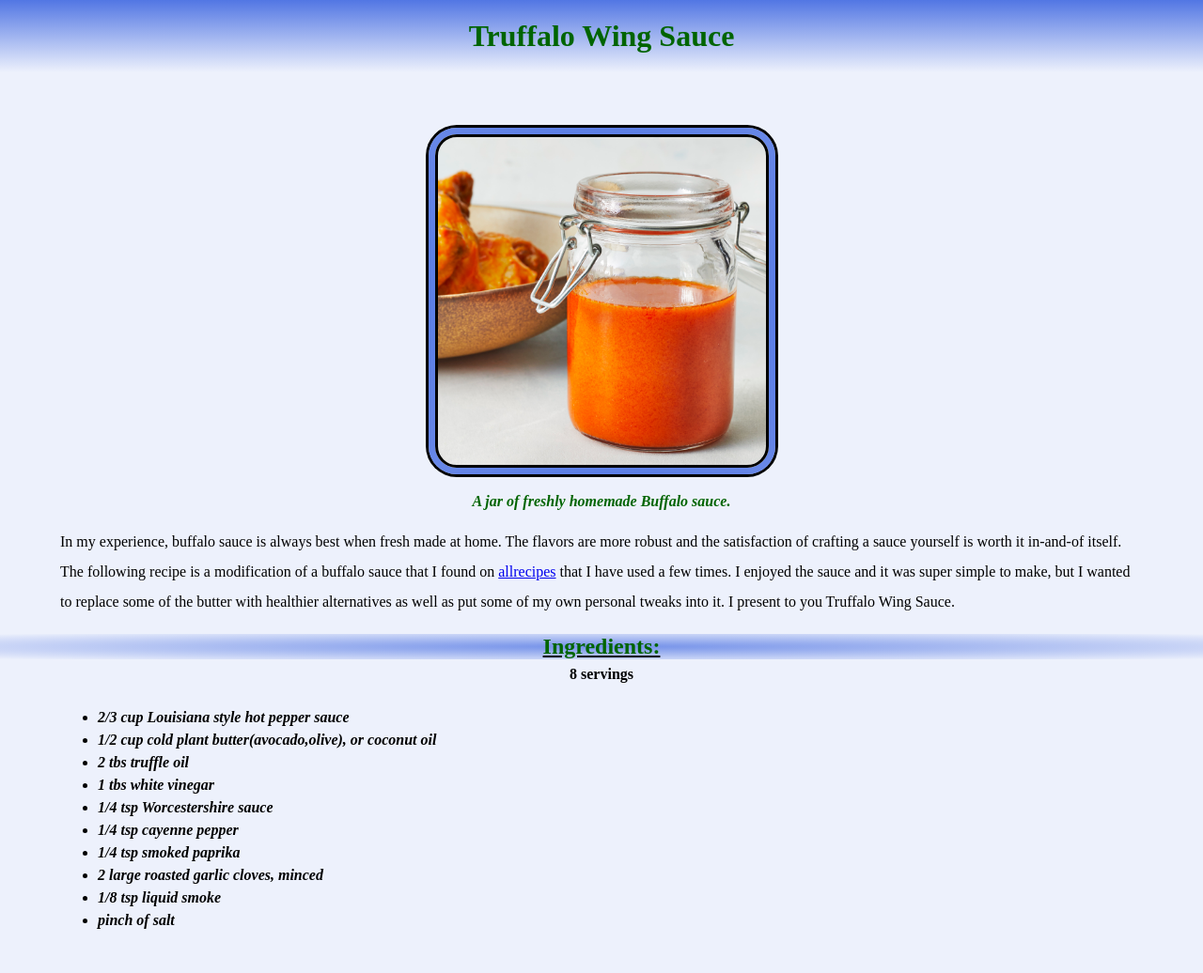
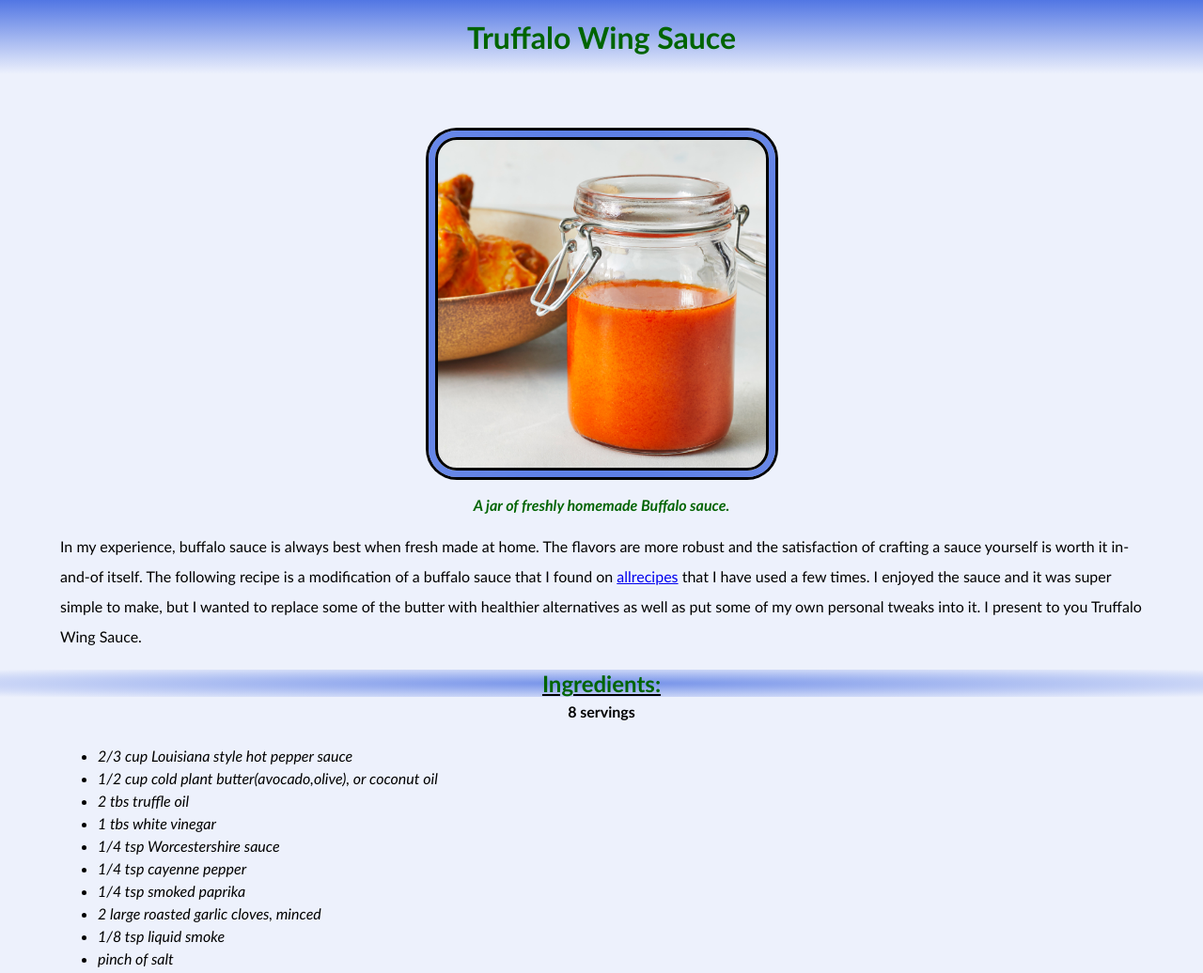
Before and after one commit to DylanAndHuff/dylan-cookbook, a plain HTML site: page recipes/truffalosauce.html in a window 1280 px wide. Shown: the top 1036 px of the page at 94% size. Drawn offline with Linux system fonts and the light colour scheme.

Commit message:
Add font family

```diff
--- a/style.css
+++ b/style.css
@@ -1,3 +1,7 @@
+* {
+    font-family: Optima, sans-serif;
+}
+
 body {
     background-color: rgba(65, 105, 225, 0.09);
     margin: 0;
@@ -28,6 +32,7 @@ ul {
     margin-left: 5%;
     margin-right: 5%;
     line-height: 2em;
+    font-weight: lighter;
 }
 
 h2,
@@ -36,6 +41,7 @@ h2,
     text-align: center;
     margin-top: 0;
     margin-bottom:30px;
+    font-weight: bold;
 }
  .servings,
  ul {
--- a/stylemain.css
+++ b/stylemain.css
@@ -1,3 +1,7 @@
+* {
+    font-family: Optima, sans-serif;
+}
+
 body {
     background-color: rgba(65, 105, 225, 0.09);
 }
@@ -26,10 +30,8 @@ h1 {
     color: darkgreen;
     background-image: linear-gradient(rgba(65, 105, 225, 0.9),rgba(65, 105, 225, 0.0));
     text-align: center;
-}
-
-h2 {
-    color: darkgreen;
+    font-weight: lighter;
+    font-size: 50px;
 }
 
 h2,
```
